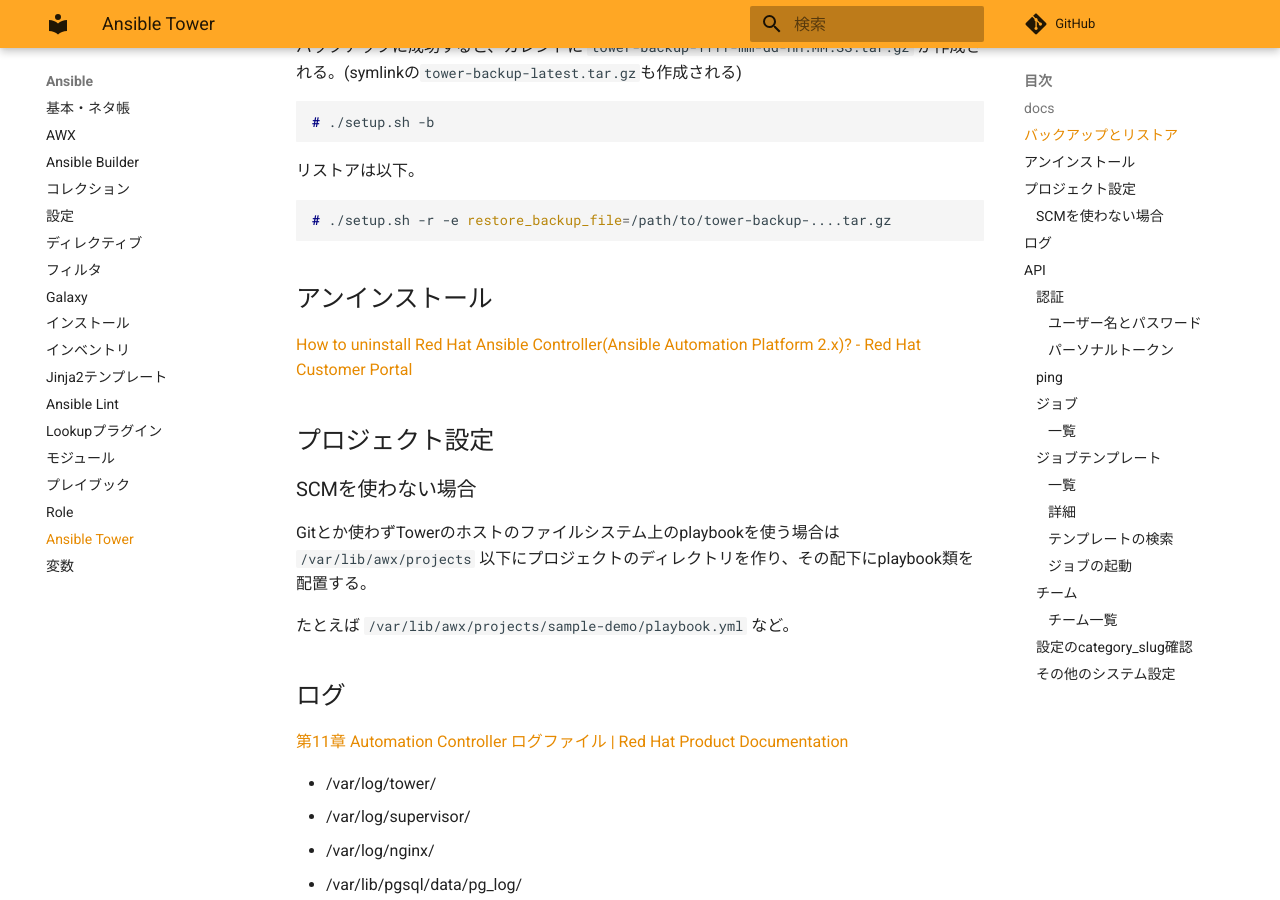
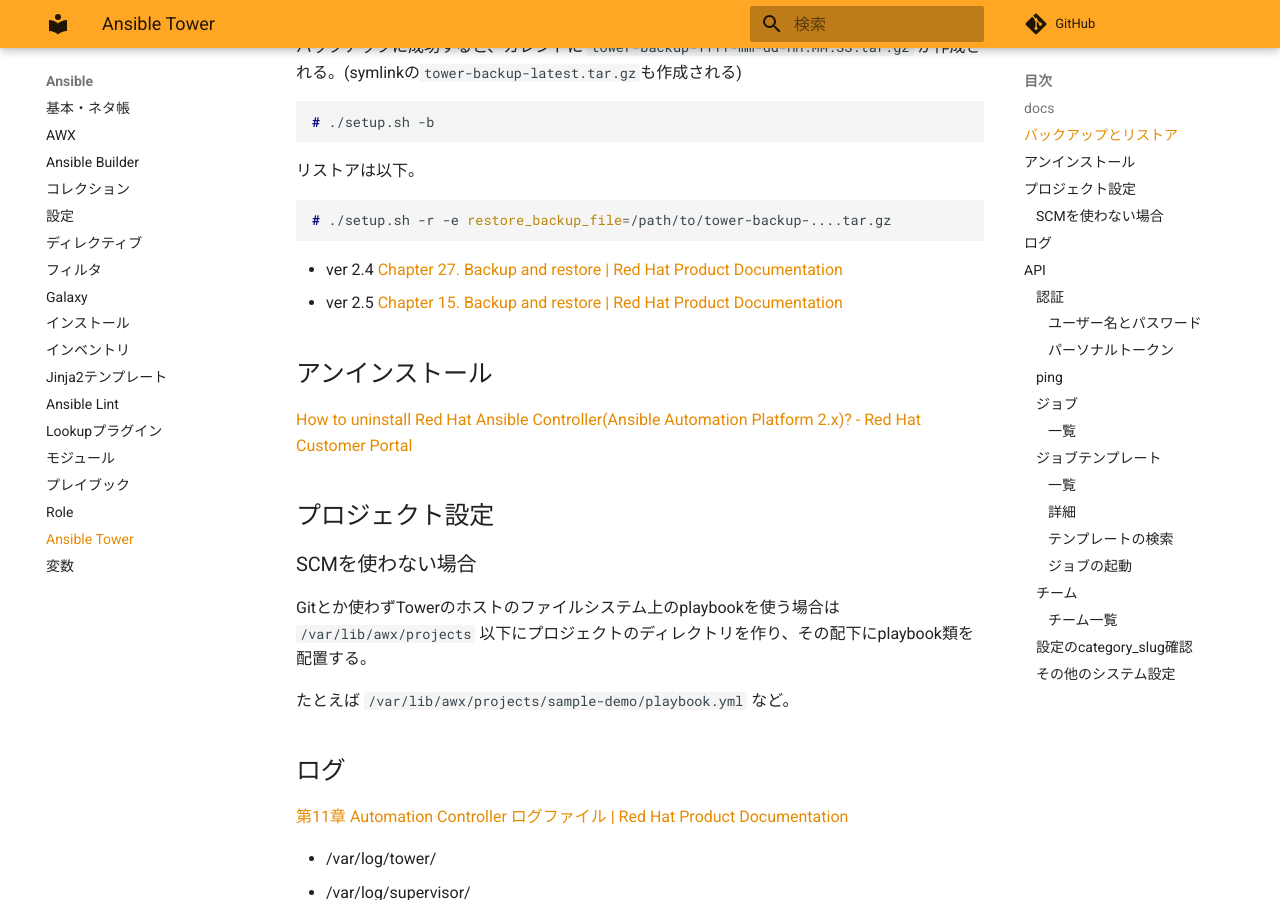
Before and after one commit to zaki-lknr/docs, an MkDocs documentation site: the page built from docs/Ansible/tower.md, in a window 1280 px wide and 900 px high, scrolled down 622 px. Built offline with MkDocs 1.6.1 and Material for MkDocs 9.7.7, drawn with Linux system fonts in a browser that asks for light colours; comment, search, counter and statistics services are not loaded.

Commit message:
add: ansible/tower: AAPバックアップ・リストアのリンク

````diff
--- a/docs/Ansible/tower.md
+++ b/docs/Ansible/tower.md
@@ -25,6 +25,9 @@ Towerは実行中で良い。
 ```console
 # ./setup.sh -r -e restore_backup_file=/path/to/tower-backup-....tar.gz
 ```
+
+- ver 2.4 [Chapter 27. Backup and restore | Red Hat Product Documentation](https://docs.redhat.com/en/documentation/red_hat_ansible_automation_platform/2.4/html/automation_controller_administration_guide/controller-backup-and-restore#controller-backup-and-restore)
+- ver 2.5 [Chapter 15. Backup and restore | Red Hat Product Documentation](https://docs.redhat.com/en/documentation/red_hat_ansible_automation_platform/2.5/html/configuring_automation_execution/controller-backup-and-restore)
 
 ## アンインストール
 
````
